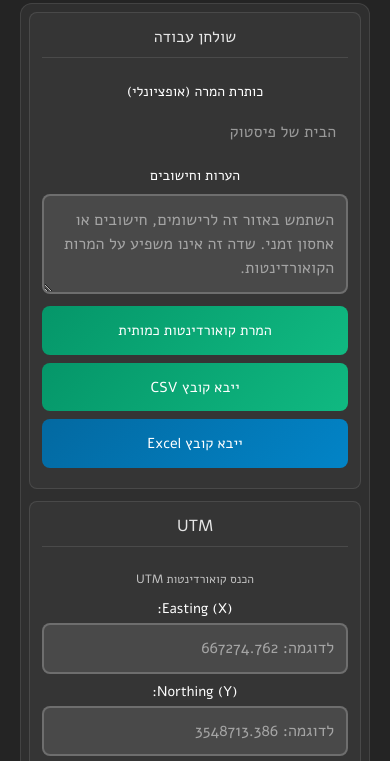
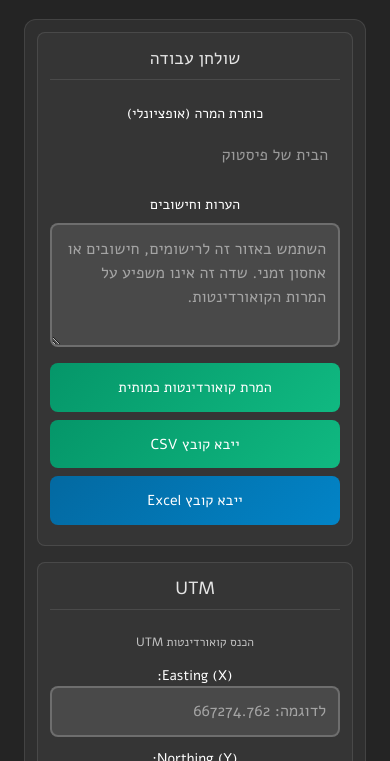
Before and after one commit to tupe12334/geo-convert, a website built with Vite: page geo-convert/index.html in a window 390 px wide. Shown: the part 117-878 px from the top of the page. Built offline with nearby package versions, Linux system fonts and the light colour scheme; what notyf would draw is missing.

Commit message:
feat: improve mobile layout and touch target usability with refined styling and spacing adjustments

```diff
--- a/geo-convert/src/main.ts
+++ b/geo-convert/src/main.ts
@@ -41,15 +41,14 @@ import type {
 } from "./converters/types";
 
 document.querySelector<HTMLDivElement>("#app")!.innerHTML = `
-  <div class="w-full h-full mx-auto p-3 sm:p-4 lg:p-6 xl:p-8 text-center box-border overflow-y-auto text-white">
-    <div class="flex flex-col gap-3 sm:gap-4 mb-4 sm:mb-6 lg:mb-8">
-      <div class="flex flex-col sm:flex-row items-center justify-between gap-3 sm:gap-4">
-        <div class="flex items-center gap-2 sm:gap-3 flex-shrink-0 order-1 sm:order-none">
-          <img src="/assets/geo-convert-logo.svg" alt="Geo Convert Logo" class="w-8 h-8 sm:w-10 sm:h-10 lg:w-12 lg:h-12 flex-shrink-0">
-          <h1 class="mb-0 flex-shrink-0 leading-tight text-lg sm:text-xl md:text-2xl lg:text-3xl xl:text-4xl text-white" data-i18n="title">Geographic Coordinate Converter</h1>
+  <div class="w-full h-full mx-auto p-4 sm:p-6 lg:p-8 text-center box-border overflow-y-auto text-white">
+    <div class="flex flex-col sm:flex-row justify-between items-center mb-6 sm:mb-8 gap-4">
+      <div class="flex items-center gap-2 sm:gap-3 flex-shrink-0 w-full sm:w-auto justify-center sm:justify-start">
+        <img src="/assets/geo-convert-logo.svg" alt="Geo Convert Logo" width="40" height="40" class="sm:w-12 sm:h-12 flex-shrink-0">
+        <h1 class="mb-0 flex-shrink-0 leading-none text-2xl sm:text-3xl lg:text-4xl text-white break-words" data-i18n="title">Geographic Coordinate Converter</h1>
       </div>
-        <div class="flex items-center gap-2 flex-shrink-0 order-2 sm:order-none">
-          <select id="language-select" class="bg-white/10 border border-white/20 rounded px-3 py-2 text-white text-sm min-w-[100px] h-10">
+      <div class="flex items-center gap-2 flex-shrink-0 h-[2.5rem] w-full sm:w-auto justify-center sm:justify-end">
+        <select id="language-select" class="bg-white/10 border border-white/20 rounded px-3 py-2 text-white text-sm h-full min-w-[100px]">
           <option value="he">עברית</option>
           <option value="en">English</option>
           <option value="it">Italiano</option>
@@ -57,12 +56,11 @@ document.querySelector<HTMLDivElement>("#app")!.innerHTML = `
         <div id="info-button-container" class="flex items-center gap-2"></div>
       </div>
     </div>
-    </div>
-    <div class="bg-white/5 rounded-xl p-3 sm:p-4 lg:p-6 xl:p-8 border border-white/10 w-full max-w-full box-border">
-      <div class="grid grid-cols-1 lg:grid-cols-2 gap-3 sm:gap-4 lg:gap-6 xl:gap-8 mb-2 w-full items-stretch">
-        <div class="bg-white/[0.03] rounded-lg p-3 sm:p-4 lg:p-6 border border-white/10 min-w-0 w-full box-border working-bench-section flex flex-col h-full order-1 lg:order-none">
-          <h3 class="text-base sm:text-lg lg:text-xl mb-3 sm:mb-4" data-i18n="workingBench">Working Bench</h3>
-          <div class="flex flex-col w-full mb-3 sm:mb-4">
+    <div class="bg-white/5 rounded-xl p-4 sm:p-6 lg:p-8 border border-white/10 w-full max-w-full box-border">
+      <div class="grid grid-cols-1 lg:grid-cols-2 xl:grid-cols-4 gap-4 sm:gap-6 xl:gap-10 mb-2 w-full items-stretch">
+        <div class="bg-white/[0.03] rounded-lg p-4 sm:p-6 border border-white/10 min-w-0 w-full box-border working-bench-section flex flex-col h-full order-1 xl:order-none">
+          <h3 data-i18n="workingBench">Working Bench</h3>
+          <div class="flex flex-col w-full mb-4">
             <label for="conversion-title" data-i18n="conversionTitle" class="block mb-2 text-white font-medium text-sm sm:text-base break-words">Conversion Title (optional):</label>
             <input
               type="text"
@@ -70,7 +68,7 @@ document.querySelector<HTMLDivElement>("#app")!.innerHTML = `
               data-i18n-placeholder="conversionTitlePlaceholder"
               placeholder="הבית של פיסטוק"
               maxlength="100"
-              class="text-sm sm:text-base min-h-[44px] px-3 py-2"
+              class="text-sm sm:text-base"
             />
           </div>
           <div class="flex flex-col w-full flex-grow">
@@ -79,21 +77,21 @@ document.querySelector<HTMLDivElement>("#app")!.innerHTML = `
               id="working-notes"
               data-i18n-placeholder="notesPlaceholder"
               placeholder="Use this area for notes, calculations, or temporary data storage. This field doesn't affect coordinate conversions."
-              rows="3"
-              class="flex-grow text-sm sm:text-base min-h-[80px] sm:min-h-[100px] px-3 py-2"
+              rows="4"
+              class="flex-grow text-sm sm:text-base"
             ></textarea>
           </div>
-          <div class="mt-3 sm:mt-4 space-y-2 sm:space-y-3">
-            <button id="bulk-convert-btn" class="import-csv-button w-full text-sm sm:text-base min-h-[44px] py-3" data-i18n="bulkConvertCoordinates">
+          <div class="mt-4 space-y-2">
+            <button id="bulk-convert-btn" class="import-csv-button w-full text-sm sm:text-base" data-i18n="bulkConvertCoordinates">
               <i data-lucide="check-circle"></i>
               Bulk Convert Coordinates
             </button>
-            <button id="import-csv-btn" class="import-csv-button w-full text-sm sm:text-base min-h-[44px] py-3" data-i18n="importCSV">
+            <button id="import-csv-btn" class="import-csv-button w-full text-sm sm:text-base" data-i18n="importCSV">
               <i data-lucide="upload"></i>
               Import CSV File
             </button>
             <input type="file" id="csv-file-input" accept=".csv" style="display: none;" />
-            <button id="import-excel-btn" class="import-excel-button w-full text-sm sm:text-base min-h-[44px] py-3" data-i18n="importExcel">
+            <button id="import-excel-btn" class="import-excel-button w-full text-sm sm:text-base" data-i18n="importExcel">
               <i data-lucide="sheet"></i>
               Import Excel File
             </button>
@@ -101,34 +99,34 @@ document.querySelector<HTMLDivElement>("#app")!.innerHTML = `
           </div>
         </div>
 
-        <div class="bg-white/[0.03] rounded-lg p-3 sm:p-4 lg:p-6 border border-white/10 min-w-0 w-full box-border utm-section flex flex-col h-full order-2 lg:order-none">
-          <h3 class="text-base sm:text-lg lg:text-xl mb-3 sm:mb-4" data-i18n="utm">UTM Coordinates</h3>
-          <p class="text-white/70 text-xs sm:text-sm mb-3 sm:mb-4" data-i18n="utmDescription">Enter UTM coordinates</p>
-          <div class="grid grid-cols-1 gap-2 sm:gap-3 mb-4 sm:mb-6 flex-grow">
+        <div class="bg-white/[0.03] rounded-lg p-4 sm:p-6 border border-white/10 min-w-0 w-full box-border utm-section flex flex-col h-full order-2 xl:order-none">
+          <h3 data-i18n="utm">UTM Coordinates</h3>
+          <p class="text-white/70 text-xs sm:text-sm mb-4" data-i18n="utmDescription">Enter UTM coordinates</p>
+          <div class="grid grid-cols-1 gap-3 sm:gap-4 mb-6 flex-grow">
             <div class="flex flex-col w-full">
-              <label for="easting-input" class="text-sm sm:text-base mb-1">Easting (X):</label>
+              <label for="easting-input" class="text-sm sm:text-base">Easting (X):</label>
               <input
                 type="number"
                 id="easting-input"
                 data-i18n-placeholder="eastingPlaceholder"
                 placeholder="e.g., 500000"
                 step="0.01"
-                class="text-sm sm:text-base min-h-[44px] px-3 py-2"
+                class="text-sm sm:text-base"
               />
             </div>
             <div class="flex flex-col w-full">
-              <label for="northing-input" class="text-sm sm:text-base mb-1">Northing (Y):</label>
+              <label for="northing-input" class="text-sm sm:text-base">Northing (Y):</label>
               <input
                 type="number"
                 id="northing-input"
                 data-i18n-placeholder="northingPlaceholder"
                 placeholder="e.g., 4649776"
                 step="0.01"
-                class="text-sm sm:text-base min-h-[44px] px-3 py-2"
+                class="text-sm sm:text-base"
               />
             </div>
             <div class="flex flex-col w-full">
-              <label for="zone-input" data-i18n="zone" class="text-sm sm:text-base mb-1">Zone:</label>
+              <label for="zone-input" data-i18n="zone" class="text-sm sm:text-base">Zone:</label>
               <input
                 type="number"
                 id="zone-input"
@@ -136,71 +134,71 @@ document.querySelector<HTMLDivElement>("#app")!.innerHTML = `
                 placeholder="1-60"
                 min="1"
                 max="60"
-                class="text-sm sm:text-base min-h-[44px] px-3 py-2"
+                class="text-sm sm:text-base"
               />
             </div>
             <div class="flex flex-col w-full">
-              <label for="hemisphere-select" data-i18n="hemisphere" class="text-sm sm:text-base mb-1">Hemisphere:</label>
-              <select id="hemisphere-select" class="text-sm sm:text-base min-h-[44px] px-3 py-2">
+              <label for="hemisphere-select" data-i18n="hemisphere" class="text-sm sm:text-base">Hemisphere:</label>
+              <select id="hemisphere-select" class="text-sm sm:text-base">
                 <option value="" data-i18n="select">Select</option>
                 <option value="N" data-i18n-value="north">North (N)</option>
                 <option value="S" data-i18n-value="south">South (S)</option>
               </select>
             </div>
           </div>
-          <button id="convert-to-wgs84" data-i18n="convert" class="mt-auto text-sm sm:text-base min-h-[44px] py-3 mb-3">Convert to WGS84 →</button>
-          <div>
-            <button id="copy-utm-btn" class="copy-button w-full text-sm sm:text-base min-h-[44px] py-2" data-i18n="copyUTM">
+          <button id="convert-to-wgs84" data-i18n="convert" class="mt-auto text-sm sm:text-base py-3">Convert to WGS84 →</button>
+          <div class="mt-4">
+            <button id="copy-utm-btn" class="copy-button w-full text-sm sm:text-base py-2" data-i18n="copyUTM">
               <i data-lucide="copy"></i>
               Copy UTM Coordinates
             </button>
           </div>
         </div>
 
-        <div class="bg-white/[0.03] rounded-lg p-3 sm:p-4 lg:p-6 border border-white/10 min-w-0 w-full box-border wgs84-section flex flex-col h-full order-3 lg:order-none">
-          <h3 class="text-base sm:text-lg lg:text-xl mb-3 sm:mb-4" data-i18n="wgs84">WGS84</h3>
-          <p class="text-white/70 text-xs sm:text-sm mb-3 sm:mb-4" data-i18n="wgs84Description">Enter WGS84 coordinates</p>
-          <div class="grid grid-cols-1 gap-2 sm:gap-3 mb-4 sm:mb-6">
+        <div class="bg-white/[0.03] rounded-lg p-4 sm:p-6 border border-white/10 min-w-0 w-full box-border wgs84-section flex flex-col h-full order-3 xl:order-none">
+          <h3 data-i18n="wgs84">WGS84</h3>
+          <p class="text-white/70 text-xs sm:text-sm mb-4" data-i18n="wgs84Description">Enter WGS84 coordinates</p>
+          <div class="grid grid-cols-1 gap-3 sm:gap-4 mb-6">
             <div class="flex flex-col w-full">
-              <label for="latitude-input" class="text-sm sm:text-base mb-1">Latitude:</label>
+              <label for="latitude-input" class="text-sm sm:text-base">Latitude:</label>
               <input
                 type="number"
                 id="latitude-input"
                 data-i18n-placeholder="latitudePlaceholder"
                 placeholder="e.g., 41.123456"
                 step="0.00000001"
-                class="text-sm sm:text-base min-h-[44px] px-3 py-2"
+                class="text-sm sm:text-base"
               />
             </div>
             <div class="flex flex-col w-full">
-              <label for="longitude-input" class="text-sm sm:text-base mb-1">Longitude:</label>
+              <label for="longitude-input" class="text-sm sm:text-base">Longitude:</label>
               <input
                 type="number"
                 id="longitude-input"
                 data-i18n-placeholder="longitudePlaceholder"
                 placeholder="e.g., 2.123456"
                 step="0.00000001"
-                class="text-sm sm:text-base min-h-[44px] px-3 py-2"
+                class="text-sm sm:text-base"
               />
             </div>
           </div>
-          <button id="convert-to-utm" data-i18n="convert" class="text-sm sm:text-base min-h-[44px] py-3 mb-3">← Convert to UTM</button>
-          <div>
-            <button id="copy-wgs84-btn" class="copy-button w-full text-sm sm:text-base min-h-[44px] py-2" data-i18n="copyWGS84">
+          <button id="convert-to-utm" data-i18n="convert" class="text-sm sm:text-base py-3">← Convert to UTM</button>
+          <div class="mt-4">
+            <button id="copy-wgs84-btn" class="copy-button w-full text-sm sm:text-base py-2" data-i18n="copyWGS84">
               <i data-lucide="copy"></i>
               Copy WGS84 Coordinates
             </button>
           </div>
         </div>
 
-        <div class="bg-white/[0.03] rounded-lg p-3 sm:p-4 lg:p-6 border border-white/10 min-w-0 w-full box-border history-section flex flex-col h-full order-4 lg:order-none lg:col-span-2">
-          <h3 class="text-base sm:text-lg lg:text-xl mb-3 sm:mb-4"><span data-i18n="conversionHistory">Conversion History</span> (<span id="history-count">0</span>)</h3>
-          <div class="flex flex-col sm:flex-row gap-2 mb-3 sm:mb-4 justify-center">
-            <button id="clear-history" class="clear-button text-sm sm:text-base min-h-[44px] py-2" data-i18n="clearHistory">Clear History</button>
-            <button id="export-history" class="export-button text-sm sm:text-base min-h-[44px] py-2" data-i18n="exportHistory">Export History</button>
+        <div class="bg-white/[0.03] rounded-lg p-4 sm:p-6 border border-white/10 min-w-0 w-full box-border history-section flex flex-col h-full order-4 xl:order-none lg:col-span-2 xl:col-span-1">
+          <h3><span data-i18n="conversionHistory">Conversion History</span> (<span id="history-count">0</span>)</h3>
+          <div class="flex flex-col sm:flex-row gap-2 mb-4 justify-center">
+            <button id="clear-history" class="clear-button text-sm sm:text-base py-2" data-i18n="clearHistory">Clear History</button>
+            <button id="export-history" class="export-button text-sm sm:text-base py-2" data-i18n="exportHistory">Export History</button>
           </div>
           <div class="relative flex-grow flex flex-col">
-            <div id="history-list" class="flex-grow overflow-y-auto scrollbar-thin scrollbar-track-gray-700 scrollbar-thumb-gray-400 hover:scrollbar-thumb-gray-300 max-h-64 sm:max-h-80 lg:max-h-96">
+            <div id="history-list" class="flex-grow overflow-y-auto scrollbar-thin scrollbar-track-gray-700 scrollbar-thumb-gray-400 hover:scrollbar-thumb-gray-300 max-h-64 sm:max-h-96">
               <div class="history-empty" data-i18n="noConversionsYet">No conversions yet</div>
             </div>
             <div id="history-shadow" class="absolute bottom-0 left-0 right-0 h-8 bg-gradient-to-t from-gray-900 via-gray-900/60 to-transparent pointer-events-none rounded-b-lg opacity-0 transition-opacity duration-300"></div>
--- a/geo-convert/src/style.css
+++ b/geo-convert/src/style.css
@@ -917,9 +917,8 @@ button:active {
   /* Improve touch targets */
   button {
     min-height: 44px;
-    padding: 0.875rem 1rem;
+    padding: 0.75rem 1rem;
     font-size: 0.9rem;
-    touch-action: manipulation;
   }
 
   /* Make inputs more touch-friendly */
@@ -929,13 +928,11 @@ button:active {
     min-height: 44px;
     padding: 0.75rem;
     font-size: 16px; /* Prevents zoom on iOS */
-    touch-action: manipulation;
   }
 
   /* Adjust body for mobile */
   body {
     overflow-x: hidden;
-    -webkit-overflow-scrolling: touch;
   }
 
   /* Mobile-specific layout adjustments */
@@ -945,45 +942,27 @@ button:active {
     padding: 0.75rem;
   }
 
-  /* Improve header layout on mobile */
-  .flex.flex-col.gap-3 {
-    gap: 0.75rem;
-  }
-
-  /* Logo and title adjustments */
-  h1 {
-    text-align: center;
-    line-height: 1.2;
-    word-break: break-word;
-    hyphens: auto;
-  }
-
   /* History section mobile improvements */
   .history-actions {
-    gap: 0.25rem;
-    grid-template-columns: repeat(3, 1fr);
+    gap: 0.5rem;
   }
 
   .history-edit-title,
   .history-delete,
   .history-load {
-    min-height: 40px;
+    min-height: 36px;
     padding: 0.5rem 0.25rem;
-    font-size: 0.75rem;
-    display: flex;
-    align-items: center;
-    justify-content: center;
+    font-size: 0.8rem;
   }
 
   /* Grid layout adjustments for mobile */
-  .grid.grid-cols-1.lg\\:grid-cols-2 {
-    gap: 0.75rem;
+  .grid {
+    grid-template-columns: 1fr !important;
   }
 
   /* Working bench section mobile optimizations */
   .working-bench-section textarea {
-    min-height: 80px;
-    resize: vertical;
+    min-height: 100px;
   }
 
   /* Import button styling for mobile */
@@ -992,7 +971,6 @@ button:active {
     padding: 0.875rem 1rem;
     font-size: 0.9rem;
     min-height: 48px;
-    gap: 0.5rem;
   }
 
   /* Clear and export buttons for mobile */
@@ -1009,20 +987,11 @@ button:active {
     padding: 0.875rem 1rem;
     font-size: 0.9rem;
     min-height: 48px;
-    width: 100%;
-  }
-
-  /* Copy buttons mobile styling */
-  .copy-button {
-    padding: 0.75rem 1rem;
-    font-size: 0.85rem;
-    min-height: 44px;
-    gap: 0.5rem;
   }
 
   /* History list mobile optimizations */
   #history-list {
-    max-height: 16rem; /* 256px */
+    max-height: 250px;
   }
 
   /* Language select mobile styling */
@@ -1030,42 +999,10 @@ button:active {
     font-size: 0.9rem;
     padding: 0.75rem 0.875rem;
     min-height: 44px;
-    min-width: 100px;
-  }
-
-  /* Improve modal spacing on mobile */
-  .csv-import-dialog,
-  .csv-download-dialog,
-  .bulk-conversion-dialog {
-    padding: 1rem;
-    margin: 0.5rem;
-    max-height: 90vh;
-    overflow-y: auto;
-  }
-
-  /* Better text wrapping for mobile */
-  .history-content {
-    font-size: 0.8rem;
-    line-height: 1.4;
-    word-break: break-word;
-  }
-
-  /* Improve table responsiveness on mobile */
-  .csv-preview table {
-    font-size: 0.75rem;
-    display: block;
-    overflow-x: auto;
-    white-space: nowrap;
-  }
-
-  .csv-preview th,
-  .csv-preview td {
-    padding: 0.375rem 0.5rem;
-    min-width: 80px;
   }
 }
 
-/* Extra small screens (very small phones) */
+/* Extra small screens */
 @media (max-width: 480px) {
   /* Further reduce padding on very small screens */
   #app {
@@ -1074,7 +1011,7 @@ button:active {
 
   /* Adjust main container padding */
   .bg-white\/5 {
-    padding: 0.5rem;
+    padding: 0.75rem;
   }
 
   /* Reduce section padding */
@@ -1084,33 +1021,32 @@ button:active {
 
   /* Smaller headings */
   h1 {
-    font-size: 1.125rem; /* 18px */
+    font-size: 1.5rem;
     line-height: 1.2;
-    text-align: center;
   }
 
   h3 {
-    font-size: 1rem;
+    font-size: 1.1rem;
     margin-bottom: 0.75rem;
   }
 
   /* Logo size adjustment */
   img[alt="Geo Convert Logo"] {
-    width: 28px;
-    height: 28px;
+    width: 32px;
+    height: 32px;
   }
 
   /* Reduce history item padding */
   .bg-white\/\[0\.05\] {
-    padding: 0.5rem;
+    padding: 0.75rem;
     margin-bottom: 0.5rem;
   }
 
   /* Smaller history buttons */
   .history-actions button {
-    min-height: 36px;
+    min-height: 32px;
     padding: 0.375rem 0.25rem;
-    font-size: 0.7rem;
+    font-size: 0.75rem;
   }
 
   /* Adjust history content font size */
@@ -1121,51 +1057,9 @@ button:active {
 
   /* Reduce modal padding on very small screens */
   .csv-import-dialog,
-  .csv-download-dialog,
-  .bulk-conversion-dialog {
-    padding: 0.75rem;
-    margin: 0.25rem;
-  }
-
-  /* Smaller input padding */
-  input,
-  select,
-  textarea {
-    padding: 0.625rem 0.75rem;
-    font-size: 16px; /* Still 16px to prevent zoom */
-  }
-
-  /* Smaller button text but maintain touch targets */
-  button {
-    font-size: 0.8rem;
-    padding: 0.75rem 0.875rem;
-  }
-
-  /* Grid gap adjustments */
-  .grid.grid-cols-1.lg\\:grid-cols-2 {
-    gap: 0.5rem;
-  }
-
-  /* Language select adjustments */
-  #language-select {
-    font-size: 0.8rem;
-    padding: 0.625rem 0.75rem;
-    min-width: 90px;
-  }
-
-  /* Working notes textarea */
-  .working-bench-section textarea {
-    min-height: 70px;
-  }
-
-  /* Info button adjustments */
-  .info-button {
-    padding: 0.5rem;
-  }
-
-  .info-button [data-lucide] {
-    width: 16px;
-    height: 16px;
+  .csv-download-dialog {
+    padding: 1rem;
+    margin: 0.5rem;
   }
 }
 
@@ -1176,33 +1070,21 @@ button:active {
     padding: 0.5rem;
   }
 
-  .flex.flex-col.gap-3 {
-    gap: 0.5rem;
+  .mb-6 {
+    margin-bottom: 1rem;
+  }
+
+  .mb-8 {
+    margin-bottom: 1.5rem;
   }
 
   /* Reduce section heights in landscape */
   .working-bench-section textarea {
-    min-height: 60px;
+    min-height: 80px;
   }
 
   #history-list {
-    max-height: 12rem; /* 192px */
-  }
-
-  /* Compact headings in landscape */
-  h3 {
-    margin-bottom: 0.5rem;
-    font-size: 0.9rem;
-  }
-
-  /* Reduce grid gap in landscape */
-  .grid.grid-cols-1.lg\\:grid-cols-2 {
-    gap: 0.5rem;
-  }
-
-  /* More compact sections */
-  .bg-white\/\[0\.03\] {
-    padding: 0.5rem;
+    max-height: 200px;
   }
 }
 
@@ -1217,18 +1099,6 @@ button:active {
   .overflow-y-auto {
     -webkit-overflow-scrolling: touch;
   }
-
-  /* Prevent horizontal scrolling */
-  body, #app {
-    overflow-x: hidden;
-    max-width: 100vw;
-  }
-
-  /* Ensure inputs don't cause horizontal scroll */
-  input, select, textarea {
-    max-width: 100%;
-    box-sizing: border-box;
-  }
 }
 
 /* Fix for iOS Safari bottom safe area */
@@ -1237,30 +1107,6 @@ button:active {
     #app {
       padding-bottom: calc(0.75rem + env(safe-area-inset-bottom));
     }
-  }
-}
-
-/* Additional iOS-specific fixes */
-@supports (-webkit-touch-callout: none) {
-  /* iOS Safari specific styles */
-  input[type="number"],
-  input[type="text"],
-  textarea,
-  select {
-    -webkit-appearance: none;
-    appearance: none;
-    border-radius: 8px;
-  }
-
-  /* Prevent zoom on focus for iOS */
-  input, select, textarea {
-    font-size: 16px !important;
-  }
-
-  /* Fix for iOS Safari viewport issues */
-  body {
-    -webkit-text-size-adjust: 100%;
-    -webkit-font-smoothing: antialiased;
   }
 }
 .logo:hover {
```
Lines whose indentation alone changed are shown as unchanged.
